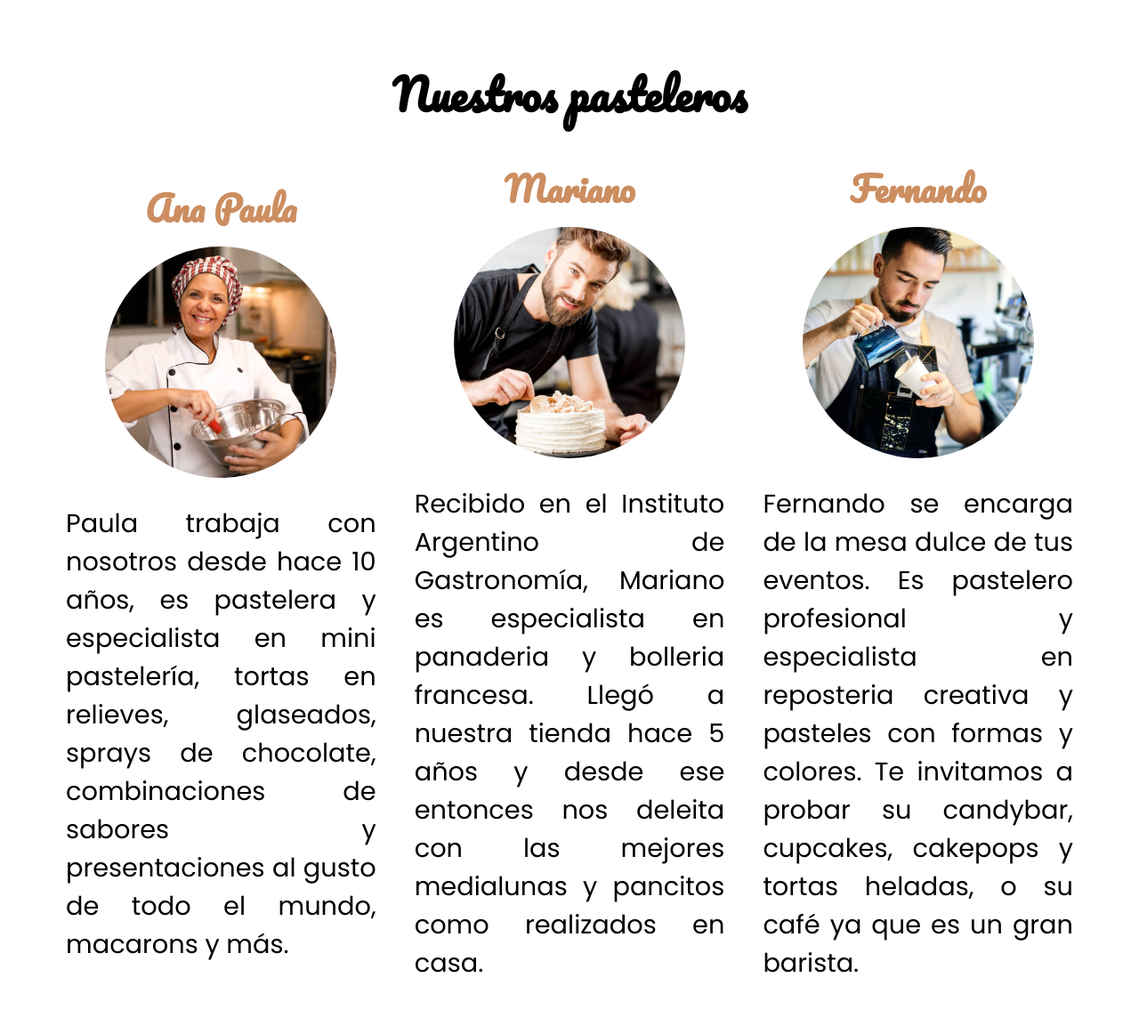
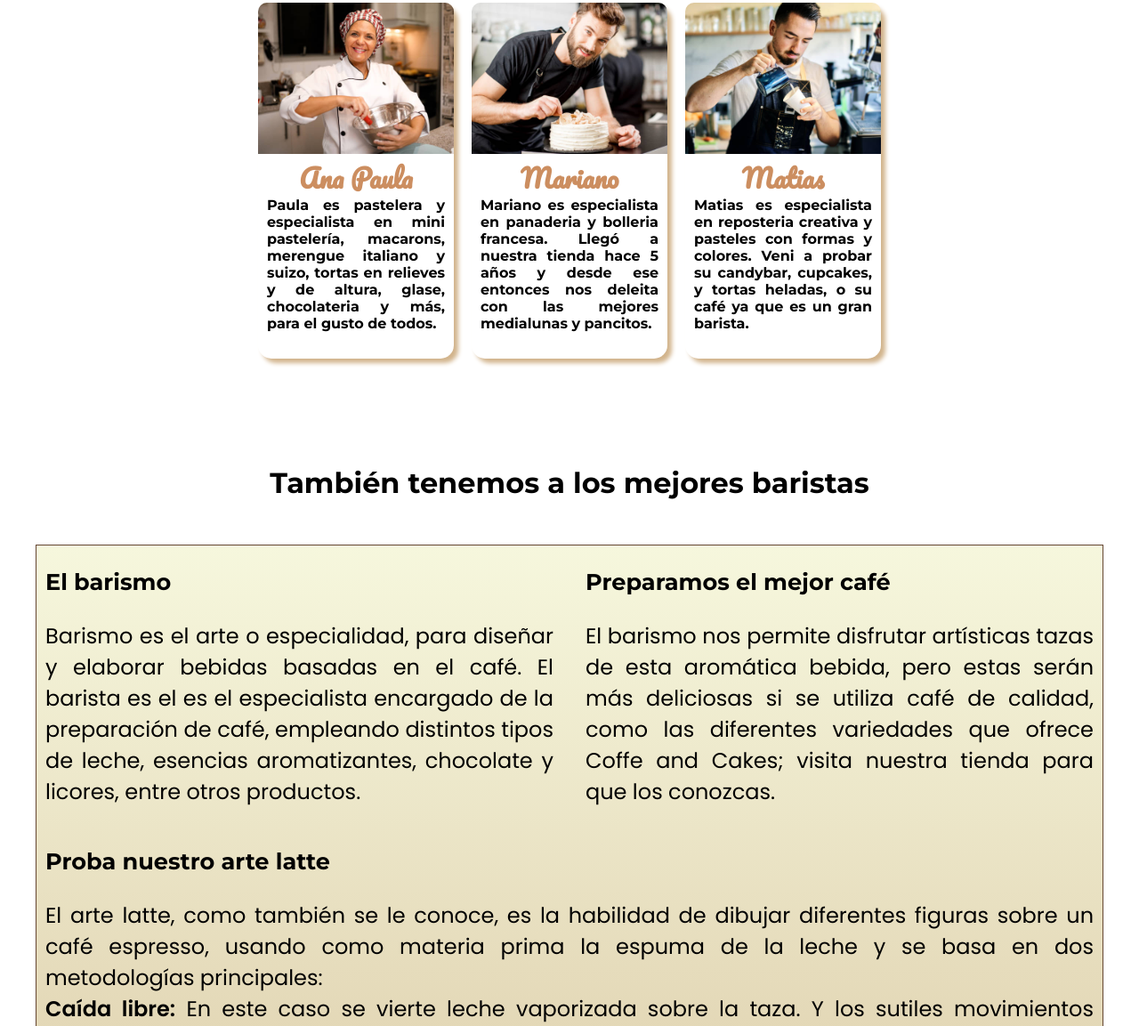
Before and after one commit to Maruinyork/Proyecto-Coffee-Cake-SASS-SEO-, a website: page pages/about.html in a window 1280 px wide. Shown: the part 842-1995 px from the top of the page at 89% size. Drawn offline with nearby package versions, Linux system fonts and the light colour scheme.

Commit message:
Agregado de cards en pagina about

```diff
--- a/SCSS/views/_about.scss
+++ b/SCSS/views/_about.scss
@@ -1,31 +1,63 @@
 /*-------------------Nosotros---------------------*//*---------Uso de GRID y FLEX---------*/
+.container-three-columns{
+    display: flex;
+    justify-content: center;
+    flex-wrap: wrap; /*Para que las imagenes, al achicarse no se encimen y se coloquen en modo responsive*/
+}
 
+.card{
+    background: white;
+    width: 220px;
+    height: 400px;
+    border-radius: 15px;
+    text-align: center;
+    margin-bottom: 50px;
+    margin-top: 20px;
+    margin-left: 10px;
+    margin-right: 10px;
+    position: sticky;
+    box-shadow: 5px 5px 5px $hover;
+    &:hover{
+        transform: scale(1.03);
+        transition: all 1s ease;
+    }
+    &-image{
+        height: 170px;
+        margin-bottom: 15px;
+        background-size: cover;
+        border-radius: 10px 10px 0 0;
+    }
+    &-1{
+        background-image: url(/img/chef1-min.jpg);
+    }
+    &-2{
+        background-image: url(/img/chef2-min.jpg);
+    }
+    &-3{
+        background-image: url(/img/chef3-min.jpg);
+    }
+    h3{
+        padding: 6px;
+        margin-top: -20px;
+        font-size: 1.8em;
+    }
+    p{
+        padding: 10px;
+        margin-bottom: 50px;
+        margin-top: -20px;
+    }
+}
 .our-team {
-    text-align: center;
-    margin-bottom: 20px;
-    font-family: $popup;
-    .container__flex {
-        align-items: flex-start; /*para que las 3 columnas arranquen desde el inicio alineadas*/
-    }
     &__title {
         font-family: $principal;
         font-weight: bold;
         color: $colorbase;
-        font-size: 1.5em;
-        margin-bottom: 10px;
-    }
-    &__img {
-        width: 200px;
-        height: 200px;
-        object-fit: cover;
-        border-radius: 50%;
-        margin: auto;
-        margin-bottom: 20px;
+        font-size: 1.7em;
+        margin-bottom: -5px;
     }
     &__txt {
         padding: 10px;
         text-align: justify;
-        font-size: 1em;
     }
 }
 
@@ -58,11 +90,6 @@
 
 @media screen and (min-width:480px){
 
-    .our-team__img {
-        width: 150px;
-        height: 150px;
-    }
-
     .about-h2 {
         margin-left: 20px;
         margin-top: 60px;
@@ -89,17 +116,6 @@
 
 }
 
-@media screen and (min-width:768px){
-
-    .our-team__img {
-        width: 200px;
-        height: 200px;
-    }
-    .our-team__txt {
-        font-size: 1.1em;
-    }
-}
-
 @media screen and (min-width:1024px){
 
     .about-h2 {
@@ -114,42 +130,9 @@
         font-size: 1.6em;
     }
 
-    .our-team__img {
-        width: 260px;
-        height: 260px;
-    }
-
     .our-team__title {
-        font-size: 2.4em;
-    }
-
-    .our-team__txt {
-        font-size: 1.5em;
+        font-size: 2.3em;
     }
 }
 
-@media screen and (min-width:1200px){
-    .our-team__txt {
-        font-size: 1.8em;
-    }
-}
-
-@media screen and (min-width:1440px){
-
-    .our-team__img {
-        width: 300px;
-        height: 300px;
-    }
-
-    .our-team__txt {
-        font-size:1.4em;
-    }
-
-}
-
-@media screen and (min-width:1600px){
-    .our-team__txt {
-        font-size:1.5em;
-    }
-
-}
+//////////////////////////////////////////
--- a/pages/about.html
+++ b/pages/about.html
@@ -62,28 +62,26 @@
             </div>
         </section>
 
-        <section class="group our-team">   <!--aca uso FLEXBOX-->
-            <h2 class="group__title">Nuestros pasteleros</h2>
-            <div class="container container--flex">
-                <div class="column column--33">
-                    <h3 class="our-team__title">Ana Paula</h3>
-                    <img src="../img/chef1-min.jpg" alt="foto de mujer chef" class="our-team__img">
-                    <p class="our-team__txt">Paula trabaja con nosotros desde hace 10 años, es pastelera y especialista en mini pastelería, tortas en relieves, glaseados, sprays de chocolate, combinaciones de sabores y presentaciones al gusto de todo el mundo, macarons y más.</p>
-                </div>
-                <div class="column column--33">
-                    <h3 class="our-team__title">Mariano</h3>
-                    <img src="../img/chef2-min.jpg" alt="foto chef 1" class="our-team__img">
-                    <p class="our-team__txt">Recibido en el Instituto Argentino de Gastronomía, Mariano es especialista en panaderia y bolleria francesa. Llegó a nuestra tienda hace 5 años y desde ese entonces nos deleita con las mejores medialunas y pancitos como realizados en casa.</p>
-                </div>
-                <div class="column column--33">
-                    <h3 class="our-team__title">Fernando</h3>
-                    <img src="../img/chef3-min.jpg" alt="foto de chef 2" class="our-team__img">
-                    <p class="our-team__txt">Fernando se encarga de la mesa dulce de tus eventos. Es pastelero profesional y especialista en reposteria creativa y pasteles con formas y colores. Te invitamos a probar su candybar, cupcakes, cakepops y tortas heladas, o su café ya que es un gran barista.  </p>
-                </div>
+        <section class="container-three-columns"> <!--aca uso FLEX-->
+            <div class="card">
+                <div class="card-image card-1"></div>
+                <h3 class="our-team__title">Ana Paula</h3>
+                <p class="our-team__txt">Paula es pastelera y especialista en mini pastelería, macarons, merengue italiano y suizo, tortas en relieves y de altura, glase, chocolateria y más, para el gusto de todos.</p>
+            </div>
+            <div class="card">
+                <div class="card-image card-2"></div>
+                <h3 class="our-team__title">Mariano</h3>
+                <p class="our-team__txt">Mariano es especialista en panaderia y bolleria francesa. Llegó a nuestra tienda hace 5 años y desde ese entonces nos deleita con las mejores medialunas y pancitos.</p>
+            </div>
+            <div class="card">
+                <div class="card-image card-3"></div>
+                <h3 class="our-team__title">Matias</h3>
+                <p class="our-team__txt">Matias es especialista en reposteria creativa y pasteles con formas y colores. Veni a probar su candybar, cupcakes, y tortas heladas, o su café ya que es un gran barista.</p>
             </div>
         </section>
 
         <h2 class="about-h2"> También tenemos a los mejores baristas</h2>
+
         <div class="contenedor column-drop-css"> <!--aca uso GRIDS-->
             <article>
                 <h3 class="about-h3">El barismo</h3>
@@ -91,7 +89,7 @@
             </article>
             <aside class="primera">
                 <h3 class="about-h3">Preparamos el mejor café</h3>
-                <p class="about-p">El barismo nos permite disfrutar artísticas tazas de esta aromática bebida, pero estas serán más deliciosas si se utiliza café de calidad, como las diferentes variedades que ofrece Coffe and Cakes; visita nuestra tienda para que los conozcas y adquieras fácilmente.</p>
+                <p class="about-p">El barismo nos permite disfrutar artísticas tazas de esta aromática bebida, pero estas serán más deliciosas si se utiliza café de calidad, como las diferentes variedades que ofrece Coffe and Cakes; visita nuestra tienda para que los conozcas.</p>
             </aside>
             <aside class="segunda">
                 <h3 class="about-h3">Proba nuestro arte latte</h3>
```
Also changed, not shown: CSS/destino.css, 1 other file.
